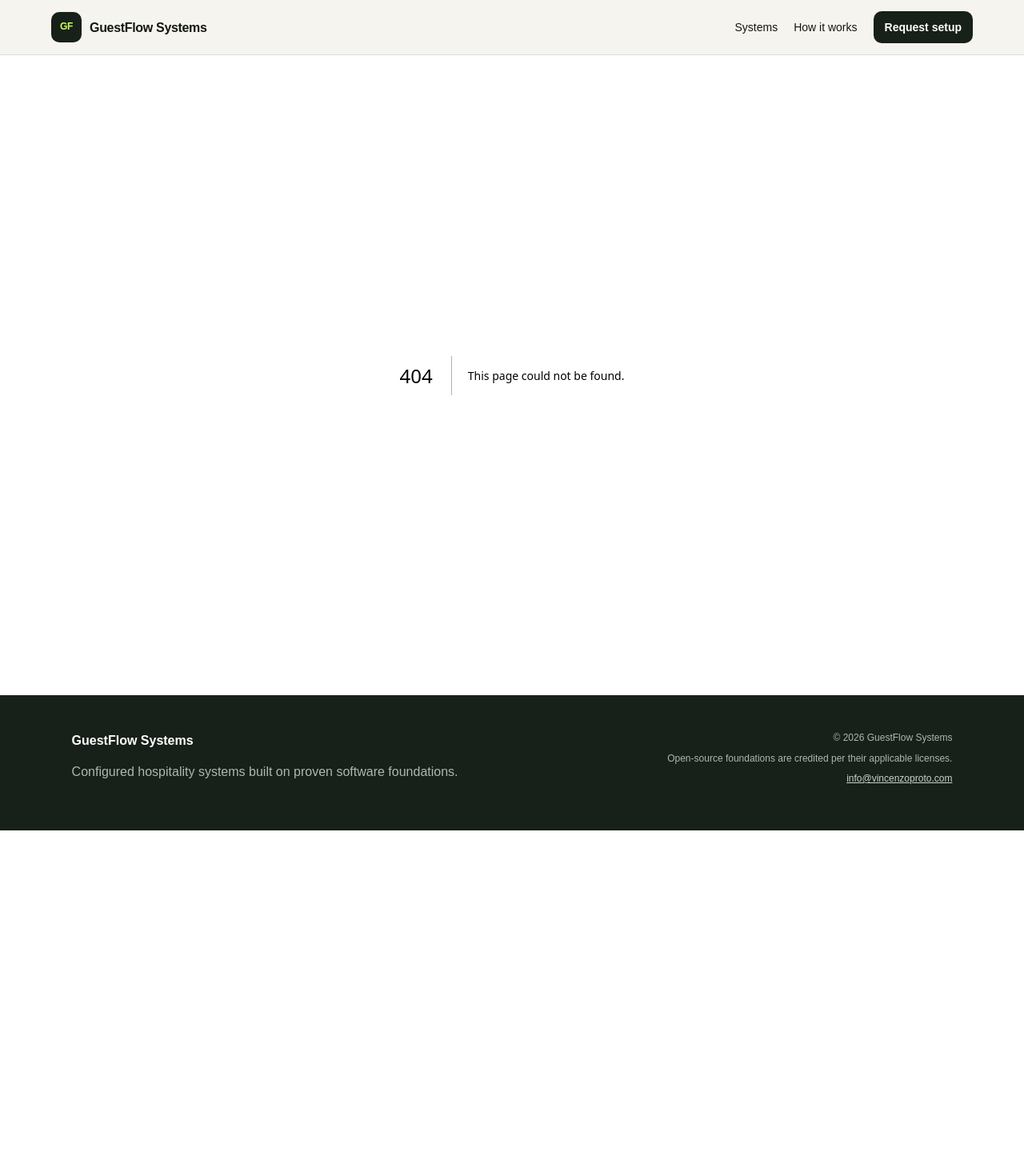
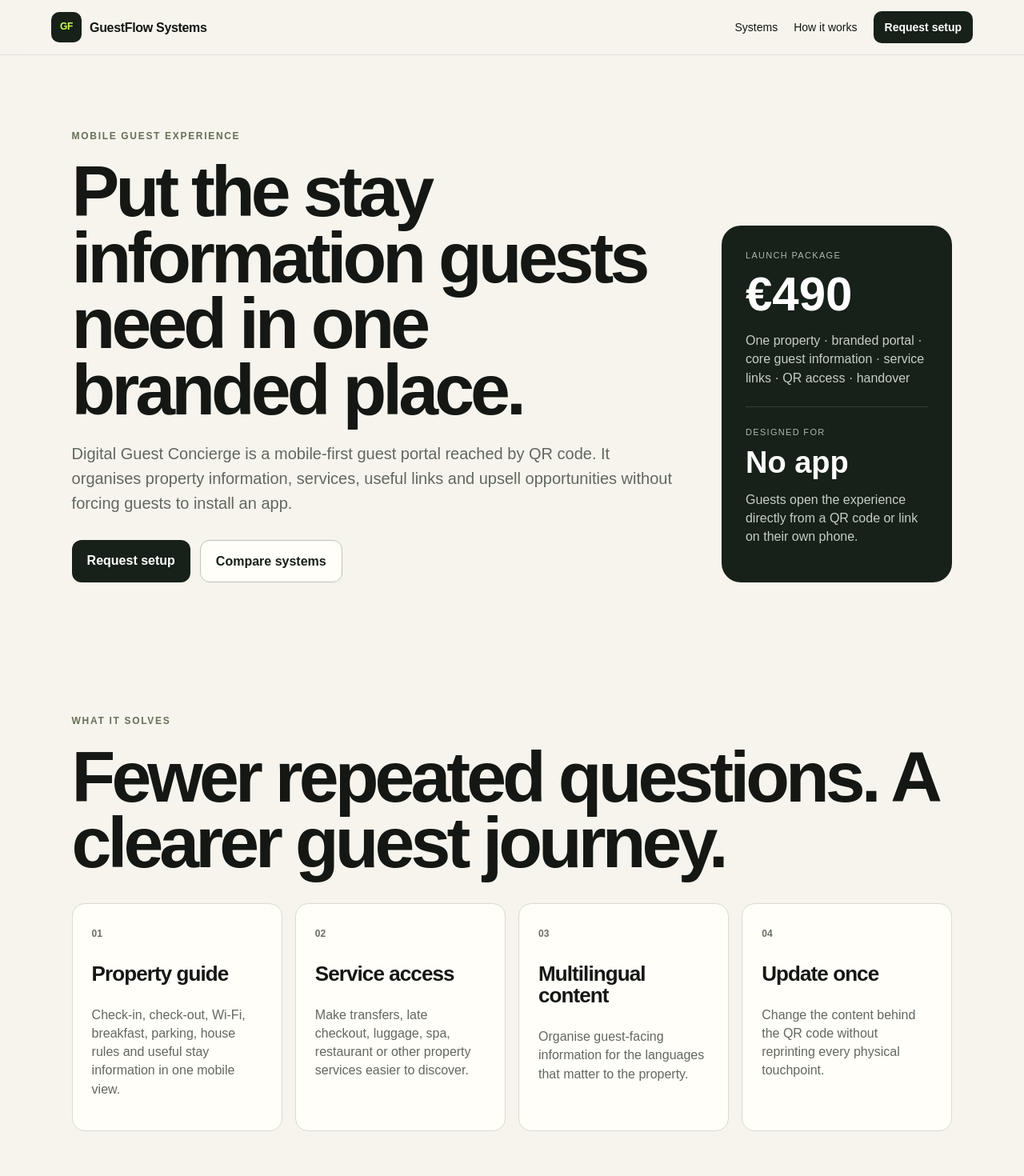
Before and after one commit to vincenzoproto/DigitalGrowthKits, a Next.js app: page /digital-guest-concierge in a window 1280 px wide. Before the commit this address had no page. Shown: the top 1470 px of the page at 80% size. Before the commit the page ends 1038 px from the top, so only its background shows below. Built offline with nearby package versions, Linux system fonts and the light colour scheme.

Commit message:
Add Digital Guest Concierge offer page

```diff
--- /dev/null
+++ b/app/digital-guest-concierge/page.tsx
@@ -0,0 +1,51 @@
+import Link from "next/link";
+import styles from "../repeat-guest-engine/repeat-guest.module.css";
+
+export default function DigitalGuestConciergePage() {
+  return (
+    <main className={styles.shell}>
+      <section className={styles.hero}>
+        <div>
+          <span className={styles.eyebrow}>Mobile guest experience</span>
+          <h1>Put the stay information guests need in one branded place.</h1>
+          <p className={styles.lead}>Digital Guest Concierge is a mobile-first guest portal reached by QR code. It organises property information, services, useful links and upsell opportunities without forcing guests to install an app.</p>
+          <div className={styles.actions}><Link className={styles.primary} href="/request-setup?product=digital-guest-concierge">Request setup</Link><Link className={styles.secondary} href="/#products">Compare systems</Link></div>
+        </div>
+        <aside className={styles.priceCard}>
+          <span>Launch package</span><strong>€490</strong><p>One property · branded portal · core guest information · service links · QR access · handover</p>
+          <hr /><span>Designed for</span><strong className={styles.monthly}>No app</strong><p>Guests open the experience directly from a QR code or link on their own phone.</p>
+        </aside>
+      </section>
+
+      <section className={styles.section}>
+        <span className={styles.eyebrow}>What it solves</span><h2>Fewer repeated questions. A clearer guest journey.</h2>
+        <div className={styles.grid4}>
+          <div><b>01</b><h3>Property guide</h3><p>Check-in, check-out, Wi-Fi, breakfast, parking, house rules and useful stay information in one mobile view.</p></div>
+          <div><b>02</b><h3>Service access</h3><p>Make transfers, late checkout, luggage, spa, restaurant or other property services easier to discover.</p></div>
+          <div><b>03</b><h3>Multilingual content</h3><p>Organise guest-facing information for the languages that matter to the property.</p></div>
+          <div><b>04</b><h3>Update once</h3><p>Change the content behind the QR code without reprinting every physical touchpoint.</p></div>
+        </div>
+      </section>
+
+      <section className={styles.darkSection}>
+        <span className={styles.eyebrowLight}>Included at launch</span><h2>A practical guest portal, not a PDF behind a QR code.</h2>
+        <div className={styles.flowGrid}>
+          <article><span>CONTENT</span><h3>Structured guest information</h3><p>We organise the property’s existing information into clear mobile sections instead of dropping a long document online.</p></article>
+          <article><span>BRAND</span><h3>Property-facing design</h3><p>The portal is configured around the property identity, guest journey and the information guests actually need during the stay.</p></article>
+          <article><span>COMMERCIAL</span><h3>Useful service prompts</h3><p>Relevant extras and service links can be placed where they make sense in the guest journey rather than hidden in reception material.</p></article>
+        </div>
+      </section>
+
+      <section className={styles.section}>
+        <span className={styles.eyebrow}>Launch scope</span><h2>What you provide. What we configure.</h2>
+        <div className={styles.grid4}>
+          <div><b>YOU</b><h3>Property content</h3><p>Logo, core stay information, service details, links, contact points and the languages you want to support.</p></div>
+          <div><b>WE</b><h3>Information architecture</h3><p>We turn that content into a structured mobile guest journey with clear sections and calls to action.</p></div>
+          <div><b>WE</b><h3>Portal setup</h3><p>We configure the hosted/self-hosted foundation, guest pages and reusable QR access points.</p></div>
+          <div><b>YOU</b><h3>Final approval</h3><p>The property confirms service details, policies, translations and operational contact information before launch.</p></div>
+        </div>
+        <div className={styles.actions}><Link className={styles.primary} href="/request-setup?product=digital-guest-concierge">Request the setup review</Link></div>
+      </section>
+    </main>
+  );
+}
```
